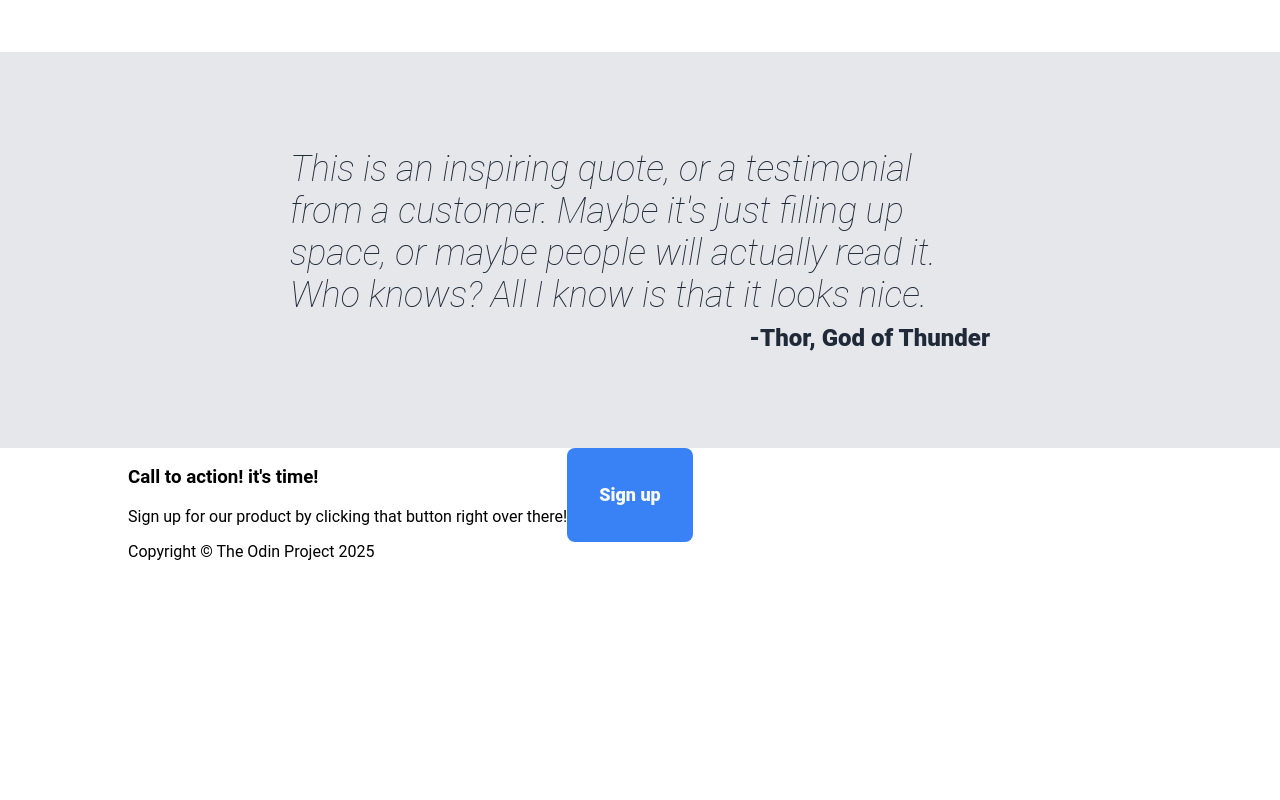
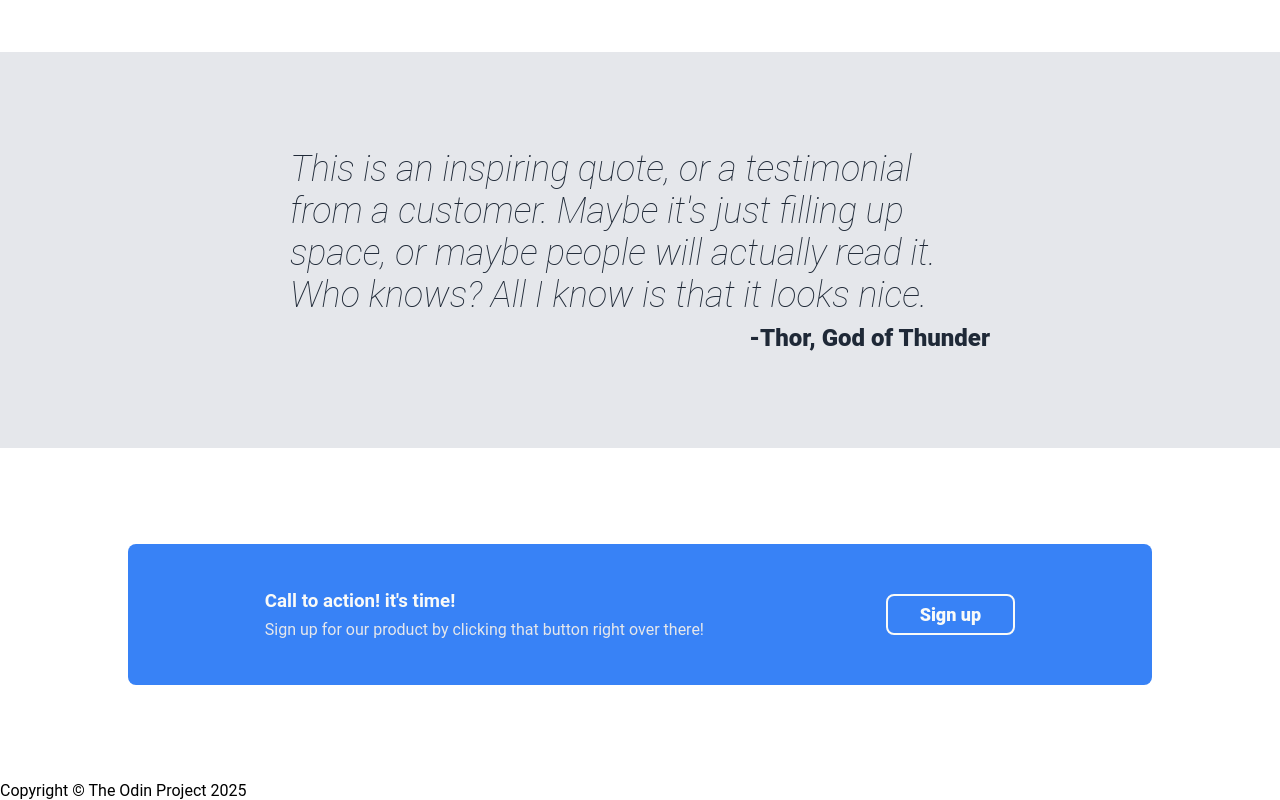
Before and after one commit to CyberDagger/odin_landing_page, a plain HTML site: page index.html in a window 1280 px wide. Shown: the part 860-1660 px from the top of the page. Before the commit the page ends 1421 px from the top, so only its background shows below. Drawn offline with Linux system fonts and the light colour scheme.

Commit message:
Format call to action section

```diff
--- a/style.css
+++ b/style.css
@@ -10,10 +10,6 @@ body {
     flex-direction: column;
     align-content: center;
     margin: 0;
-}
-
-body > * {
-    padding: 0 10vw;
 }
 
 button {
@@ -33,8 +29,7 @@ header {
     justify-content: space-between;
     align-items: center;
     background-color: #1F2937;
-    padding-top: 16px;
-    padding-bottom: 16px;
+    padding: 16px 10vw;
 }
 
 .logo {
@@ -176,6 +171,32 @@ nav a {
 
 .banner {
     display: flex;
+    justify-content: space-around;
+    align-items: center;
+    margin: 96px 10vw;
+    padding: 46px;
+    background-color: #3882F6;
+    border-radius: 8px;
+}
+
+.banner button {
+    border: 2px solid #F9FAF8;
+}
+
+.banner-text {
+    display: flex;
+    flex-direction: column;
+    gap: 8px;
+}
+
+.banner h3 {
+    margin: 0;
+    color: #F9FAF8;
+}
+
+.banner p {
+    margin: 0;
+    color: #E5E7EB;
 }
 
 /*Footer*/
```
